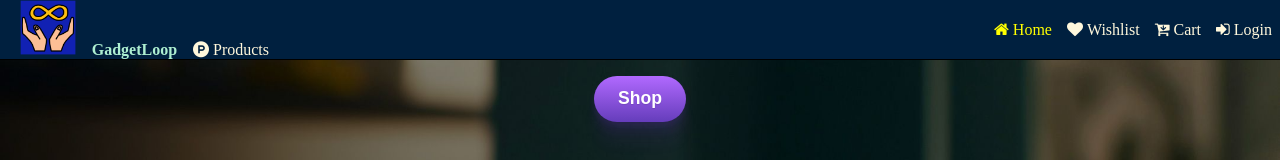
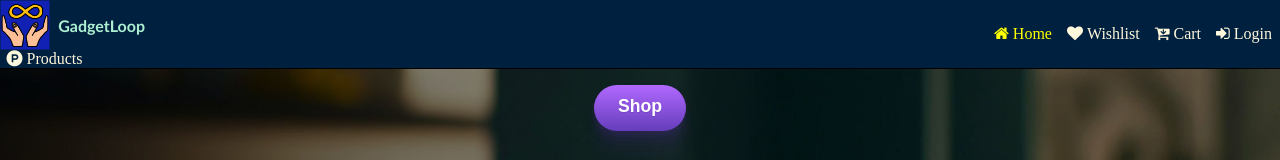
Before and after one commit to sam-0905/Ecom_backend, a React (Create React App) app in the folder Ecommerce_backend/: page / in a window 1280 px wide. Shown: the top 160 px of the page. Built offline with nearby package versions, Linux system fonts and the light colour scheme; no server answers; what miragejs would draw is missing.

Commit message:
updated logo styles

```diff
--- a/Ecommerce_backend/src/index.css
+++ b/Ecommerce_backend/src/index.css
@@ -23,23 +23,25 @@
 }
 
 .logo-container{
-  display:inline;
+  display:flex;
+  align-items: center;
+  gap: 5px;
   margin: 0;
   margin-right: 1rem;
 }
 
 .logo{
-  margin: 0;
-  width: 15%;
-  margin-right: 1rem;
-  text-align: center;
+  width:50px;
+  height: 50px;
+  margin-right: 0.2rem;
 }
 
 .logo-heading{
   text-align: center;
   color: var(--secondary-color-);
-  gap: 10px;
+  font-family:'Trebuchet MS', 'Lucida Sans Unicode', 'Lucida Grande', 'Lucida Sans', Arial, sans-serif;
   font-weight: 900;
+  margin-right: 0.5rem;
 }
 
 
```
